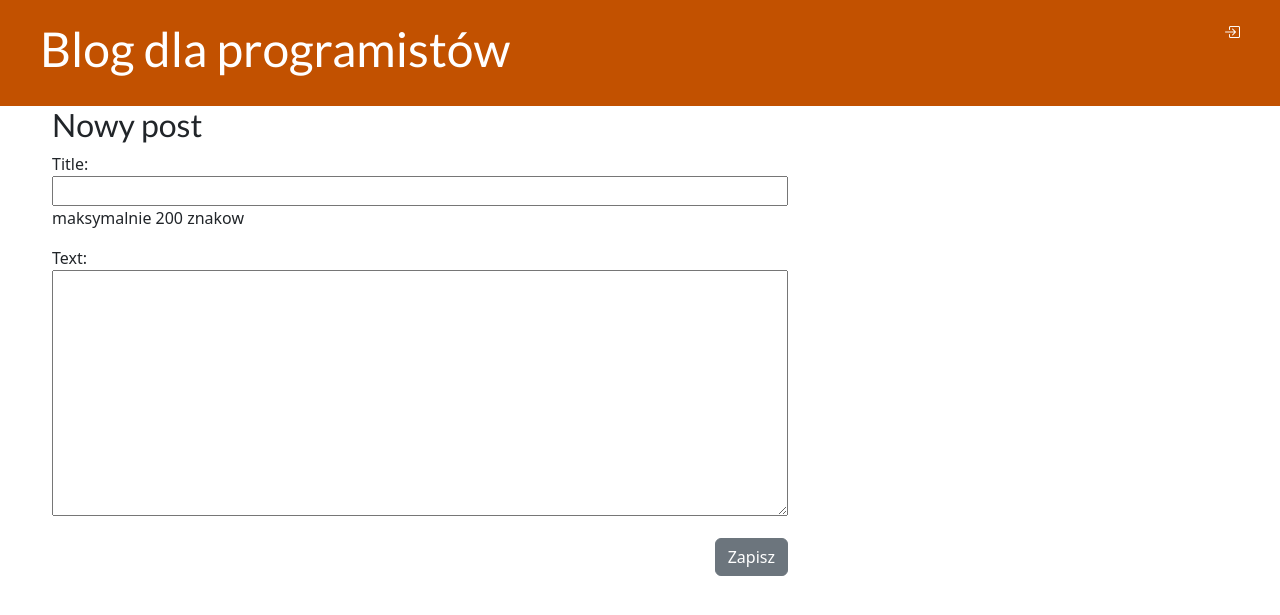
After one commit to pjedruch/djangoblog, a Django app: page /post/new/ in a window 1280 px wide. The commit adds this page. Shown: the top 615 px of the page. Run offline with Django 3.2, Linux system fonts and the light colour scheme.

Commit message:
gotowy projekt

```diff
--- /dev/null
+++ b/blog/forms.py
@@ -0,0 +1,10 @@
+from django import forms
+from .models import Post
+
+class PostForm(forms.ModelForm):
+
+    title = forms.CharField(help_text='maksymalnie 200 znakow')
+
+    class Meta:
+        model = Post
+        fields = ['title','text']
--- a/blog/models.py
+++ b/blog/models.py
@@ -9,6 +9,8 @@ class Post(models.Model):
     created_date = models.DateTimeField(default=timezone.now)
     publish_date = models.DateTimeField(blank=True,null=True)
 
+
+
     def publish(self):
         self.publish_date = timezone.now()
         self.save()
--- a/blog/static/css/blog.css
+++ b/blog/static/css/blog.css
@@ -51,3 +51,22 @@ h1,h2,h3,h4{
 .post h2 a, .post h1 a:visited {
     color: #000000;
 }
+
+.top-menu, .top-menu:hover, .top-menu:visited {
+    color: #ffffff;
+    float: left;
+    font-size: 10pt;
+    margin-left: 20px;
+    margin-top: 4px;
+    padding: 10px 0;
+}
+
+
+.post-form textarea, .post-form input {
+    width: 100%;
+}
+.plus{
+    float: right;
+    margin-right: 20px;
+    color: #ffffff;
+}
--- a/blog/templates/blog/base.html
+++ b/blog/templates/blog/base.html
@@ -7,12 +7,23 @@
             <link href="https://cdn.jsdelivr.net/npm/bootstrap@5.3.0-alpha1/dist/css/bootstrap.min.css"
                   rel="stylesheet" integrity="sha384-GLhlTQ8iRABdZLl6O3oVMWSktQOp6b7In1Zl3/Jr59b6EGGoI1aFkw7cmDA6j6gD"
                   crossorigin="anonymous">
+             <link rel="stylesheet" href="https://cdn.jsdelivr.net/npm/bootstrap-icons@1.10.3/font/bootstrap-icons.css">
             <link href="https://fonts.googleapis.com/css2?family=Lato&display=swap" rel="stylesheet">
             <link rel="stylesheet" href="{% static 'css/blog.css' %}">
+            <script src="https://cdn.jsdelivr.net/npm/bootstrap@5.3.0-alpha1/dist/js/bootstrap.bundle.min.js" integrity="sha384-w76AqPfDkMBDXo30jS1Sgez6pr3x5MlQ1ZAGC+nuZB+EYdgRZgiwxhTBTkF7CXvN" crossorigin="anonymous"></script>
+
         </head>
 
         <body>
         <div class="page-header">
+            {% if  user.is_authenticated %}
+                <a href="{% url 'post_new' %}" type="btn btn-secondary" class="plus" ><span class="bi bi-plus-square"></span> </a>
+                 <a href="/admin" type="btn btn-secondary" class="plus" ><span class="bi bi-box-arrow-in-left"></span> </a>
+            {% endif %}
+         {% if not user.is_authenticated %}
+                <a href="/admin" type="btn btn-secondary" class="plus" ><span class="bi bi-box-arrow-in-right"></span> </a>
+            {% endif %}
+
             <h1><a href="/">Blog dla programistów</a> </h1>
         </div>
         <div class="content container">
@@ -22,10 +33,7 @@
                     {% endblock %}
                 </div>
             </div>
-
-
         </div>
 
-
-        </body>
+   </body>
     </html>
--- a/blog/templates/blog/post_detail.html
+++ b/blog/templates/blog/post_detail.html
@@ -7,6 +7,10 @@
                 {{ post.publish_date  }}
             </div>
         {% endif %}
+     {% if user.is_authenticated %}
+         <a class="bi bi-pencil" href="{% url 'post_edit' pk=post.pk %}"></a>
+     {% endif %}
+
     <h2>{{ post.title }}</h2>
     <p>{{ post.text|linebreaksbr }}</p>
     </div>
--- /dev/null
+++ b/blog/templates/blog/post_edit.html
@@ -0,0 +1,10 @@
+{% extends 'blog/base.html' %}
+
+{% block content %}
+<h2>Nowy post</h2>
+    <form method="post" class="post-form" >
+    {% csrf_token %}
+    {{ form.as_p }}
+    <button type="submit" class="save btn btn-secondary">Zapisz</button>
+    </form>
+{% endblock %}
--- a/blog/urls.py
+++ b/blog/urls.py
@@ -3,6 +3,8 @@ from . import views
 
 urlpatterns = [
     path('',views.post_list, name='post_list'),
-    path('post/<int:pk>',views.post_detail,name='post_detail'),
+    path('post/<int:pk>/',views.post_detail,name='post_detail'),
+    path('post/new/',views.post_new,name='post_new'),
+    path('post/<int:pk>/edit/', views.post_edit, name='post_edit'),
 
 ]
--- a/blog/views.py
+++ b/blog/views.py
@@ -1,7 +1,10 @@
-from django.shortcuts import render,get_object_or_404
+from django.shortcuts import render, get_object_or_404, redirect
 from .models import Post
 from django.utils import timezone
+from blog.forms import PostForm
 # Create your views here.
+
+
 def post_list(request):
     posts = Post.objects.filter(publish_date__lte=timezone.now()).order_by('publish_date')
     return render(request,'blog/post_list.html',{'posts':posts})
@@ -9,3 +12,32 @@ def post_list(request):
 def post_detail(request,pk):
     post=get_object_or_404(Post,pk=pk)
     return render(request,'blog/post_detail.html',{'post':post})
+
+def post_new(request):
+    if request.method == "POST":
+        form = PostForm(request.POST)
+        if form.is_valid():
+                post = form.save(commit=False)
+                post.author = request.user
+                post.publish_date = timezone.now()
+                post.save()
+                return  redirect('post_detail',pk=post.pk)
+    else:
+        form = PostForm()
+    return render(request,'blog/post_edit.html',{'form':form})
+
+
+
+def post_edit(request,pk):
+    post = get_object_or_404(Post,pk=pk)
+    if request.method == "POST":
+        form = PostForm(request.POST,request.FILES,instance=post)
+        if form.is_valid():
+                post = form.save(commit=False)
+                post.author = request.user
+                post.publish_date = timezone.now()
+                post.save()
+                return  redirect('post_detail',pk=post.pk)
+    else:
+        form = PostForm(instance=post)
+    return render(request,'blog/post_edit.html',{'form':form})
--- a/mysite/settings.py
+++ b/mysite/settings.py
@@ -119,4 +119,5 @@ USE_TZ = True
 # https://docs.djangoproject.com/en/2.2/howto/static-files/
 
 STATIC_URL = '/static/'
-STATIC_ROOT = os.path.join(BASE_DIR,'static')
+STATIC_ROOT = os.path.join(BASE_DIR,'staticfiles')
+STATICFILES_DIRS=(os.path.join(BASE_DIR,'static'),)
```
Also changed, not shown: mysite/urls.py (+6 -1 lines), blog/migrations/0001_initial.py.
